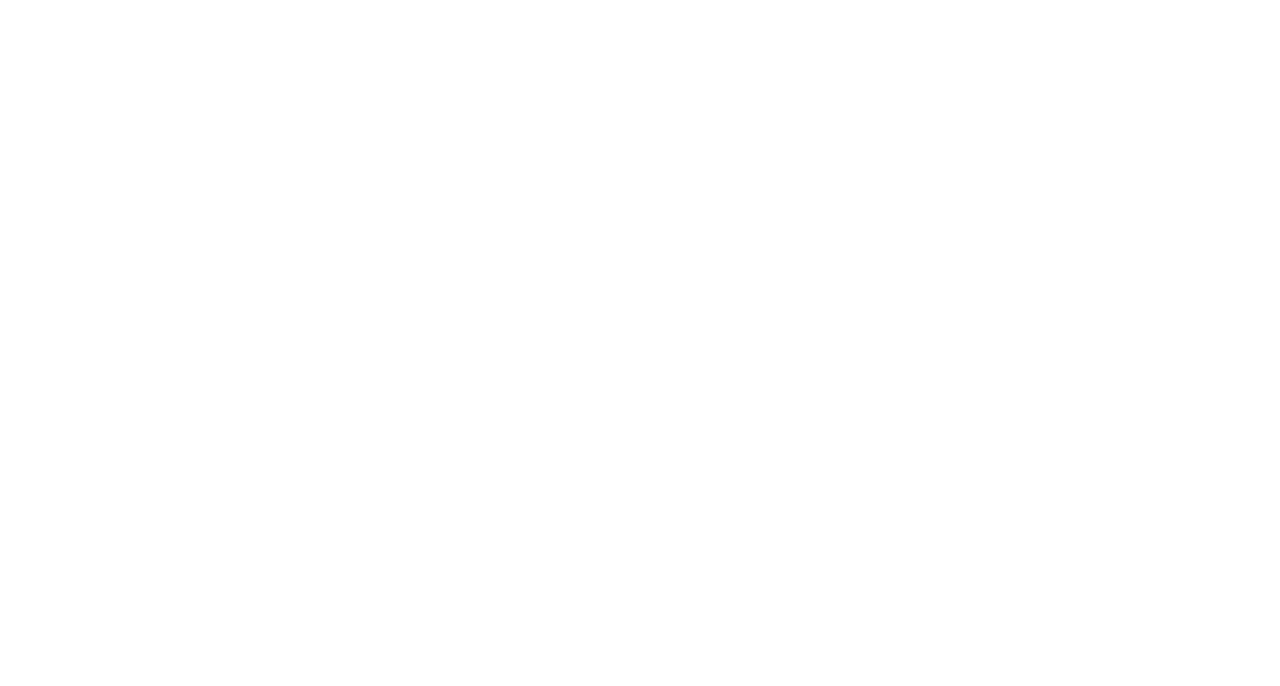
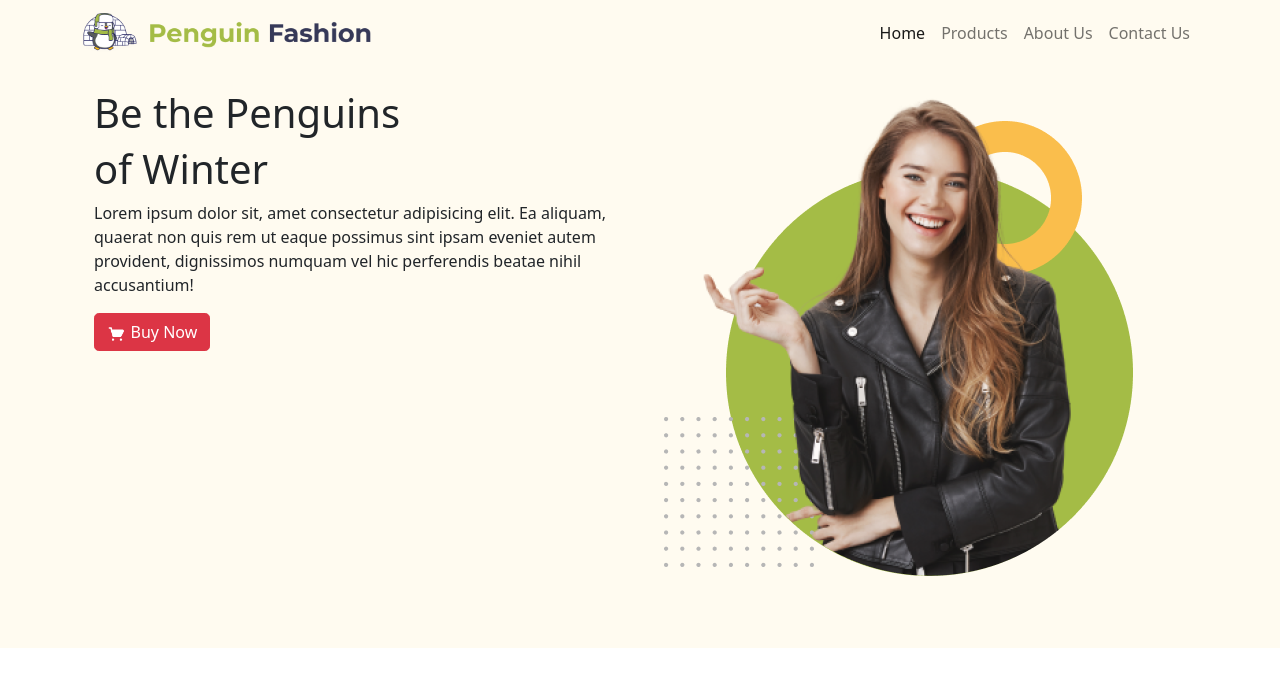
Before and after one commit to Arif-Islam/penguin-fashion-bootstrap, a plain HTML site: page index.html in a window 1280 px wide. Drawn offline with nearby package versions, Linux system fonts and the light colour scheme.

Commit message:
nav & header done!

```diff
--- a/index.html
+++ b/index.html
@@ -1,12 +1,77 @@
 <!DOCTYPE html>
 <html lang="en">
+
 <head>
     <meta charset="UTF-8">
     <meta http-equiv="X-UA-Compatible" content="IE=edge">
     <meta name="viewport" content="width=device-width, initial-scale=1.0">
-    <title>Penguin  Fashion</title>
+    <title>Penguin Fashion</title>
+    <!-- Stylesheet -->
+    <link rel="stylesheet" href="style.css">
+    <!-- CSS CDN link -->
+    <link href="https://cdn.jsdelivr.net/npm/bootstrap@5.1.3/dist/css/bootstrap.min.css" rel="stylesheet"
+        integrity="sha384-1BmE4kWBq78iYhFldvKuhfTAU6auU8tT94WrHftjDbrCEXSU1oBoqyl2QvZ6jIW3" crossorigin="anonymous">
 </head>
+
 <body>
 
+    <!-- Nav & Header -->
+    <div class="nav-header-color pb-5">
+        <!-- Navbar -->
+        <nav class="navbar navbar-expand-lg navbar-light ">
+            <div class="container">
+                <a class="navbar-brand" href="#">
+                    <img src="images/logo.png" alt="" width="291.11" height="39.27">
+                </a>
+                <button class="navbar-toggler" type="button" data-bs-toggle="collapse"
+                    data-bs-target="#navbarSupportedContent" aria-controls="navbarSupportedContent"
+                    aria-expanded="false" aria-label="Toggle navigation">
+                    <span class="navbar-toggler-icon"></span>
+                </button>
+                <div class="collapse navbar-collapse" id="navbarSupportedContent">
+                    <ul class="navbar-nav ms-auto mb-2 mb-lg-0">
+                        <li class="nav-item">
+                            <a class="nav-link active" aria-current="page" href="#">Home</a>
+                        </li>
+                        <li class="nav-item">
+                            <a class="nav-link" href="#">Products</a>
+                        </li>
+                        <li class="nav-item">
+                            <a class="nav-link" href="#">About Us</a>
+                        </li>
+                        <li class="nav-item">
+                            <a class="nav-link" href="#">Contact Us</a>
+                        </li>
+                    </ul>
+                </div>
+        </nav>
+        <!-- Header -->
+        <header class="container">
+            <div class="row">
+                <div class="col-12 col-lg-6 p-4">
+                    <h1>Be the Penguins</h1>
+                    <h1>of Winter</h1>
+                    <p>Lorem ipsum dolor sit, amet consectetur adipisicing elit. Ea aliquam, quaerat non quis rem ut
+                        eaque possimus sint ipsam eveniet autem provident, dignissimos numquam vel hic perferendis
+                        beatae nihil accusantium!</p>
+                    <a class="btn btn-danger rounded-3" role="button" aria-disabled="true">
+                        <img src="images/shopping-cart 1.png" alt="" width="19.36" height="18">
+                        Buy Now</a>
+                </div>
+                <div class="col-12 col-lg-6 p-4">
+                    <img class="img-fluid " src="images/model.png" alt="">
+                </div>
+            </div>
+        </header>
+    </div>
+
+
+
+    <!-- JS CDN link -->
+    <script src="https://cdn.jsdelivr.net/npm/bootstrap@5.1.3/dist/js/bootstrap.bundle.min.js"
+        integrity="sha384-ka7Sk0Gln4gmtz2MlQnikT1wXgYsOg+OMhuP+IlRH9sENBO0LRn5q+8nbTov4+1p"
+        crossorigin="anonymous"></script>
+
 </body>
+
 </html>
--- /dev/null
+++ b/style.css
@@ -0,0 +1,3 @@
+.nav-header-color{
+    background: #FFFBF0;
+}
```
Also changed, not shown: images/box.png (added), images/house.png (added), images/jacket-1.png (added), images/jacket-2.png (added), images/jacket-3.png (added), images/jacket-4.png (added), images/jacket-5.png (added), images/jacket-6.png (added), images/logo.png (added), images/model.png (added), images/question.png (added), images/shopping-cart 1.png (added), images/shopping.png (added).
